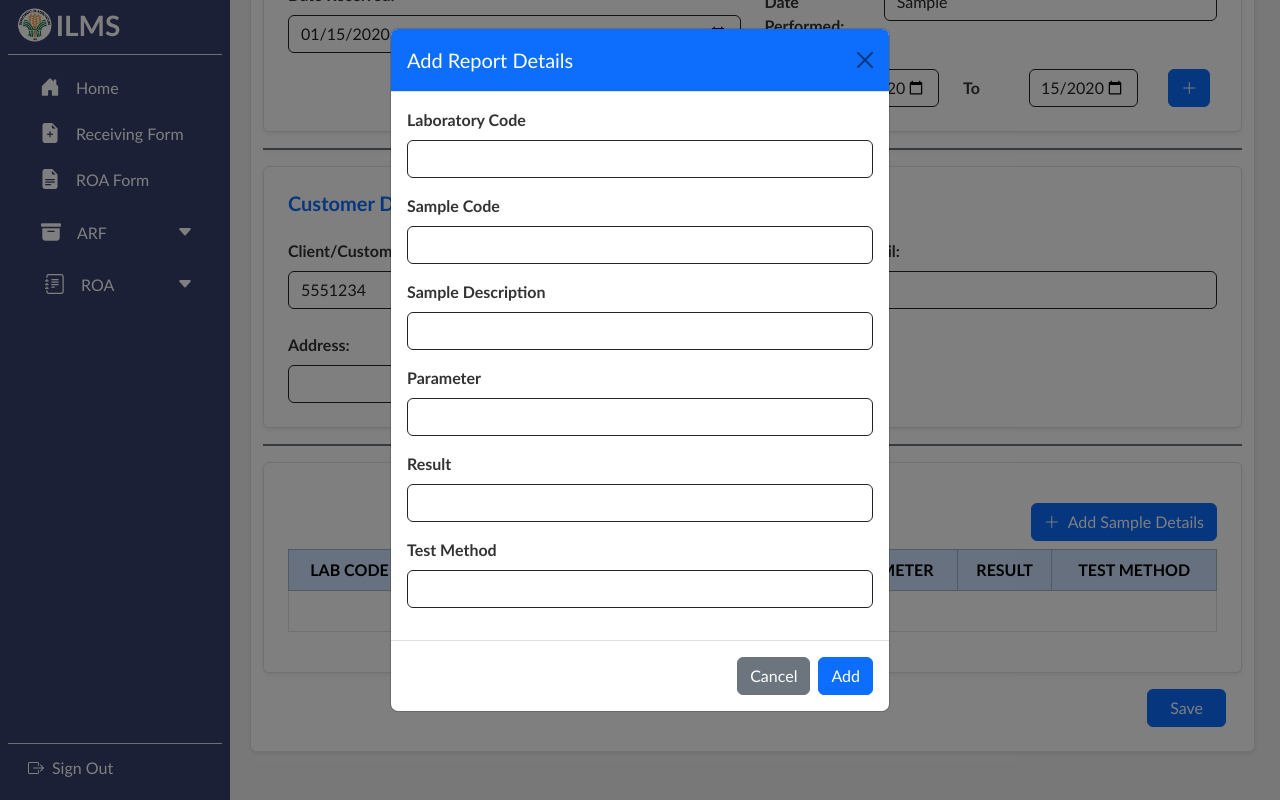
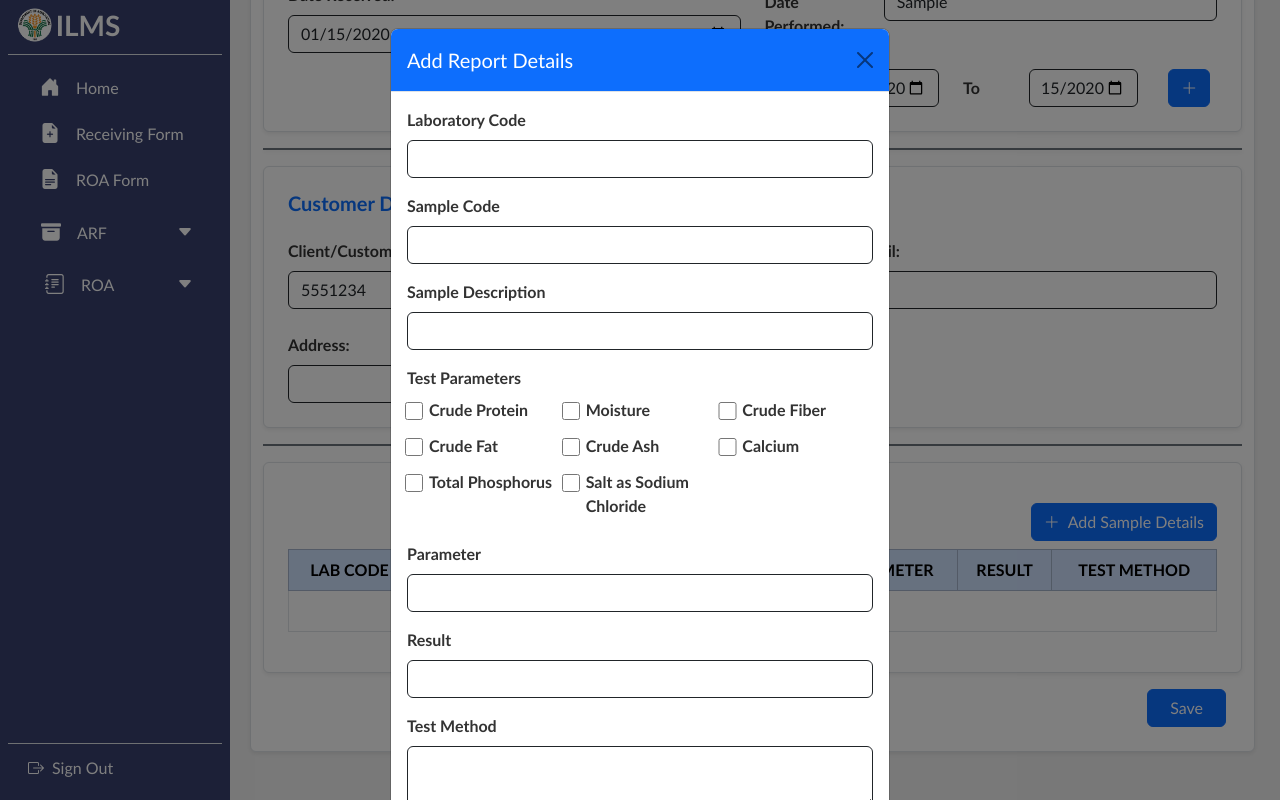
Before and after one commit to patrickbajamunde/LIMS, a React (Vite) app in the folder client/: page /Dco/RoaForm in a window 1280 px wide. Both pictures are taken after typing "2020-01-15", "2020-01-15", "Sample", "2020-01-15", "2020-01-15", "5551234" into the empty fields and a click on the button "Add Sample Details". Shown: the part 374-1174 px from the top of the page. Built offline with nearby package versions, Linux system fonts and the light colour scheme; what @react-pdf/renderer would draw is missing.

Commit message:
UPDATE: added checkbox on generate roa form and the main roa form

```diff
--- a/client/src/interfaces/dco/components/modal/Modal.jsx
+++ b/client/src/interfaces/dco/components/modal/Modal.jsx
@@ -1,6 +1,6 @@
 import React from 'react';
 
-export const RoaModal = ({ show, onClose, reportDetails, onChange, onSubmit }) => {
+export const RoaModal = ({ show, onClose, reportDetails, onChange, onSubmit, checkboxHandler, availableParameters, selectedParameters }) => {
 
   if (!show) return null;
 
@@ -52,6 +52,35 @@ export const RoaModal = ({ show, onClose, reportDetails, onChange, onSubmit }) =
               </div>
 
               <div className="mb-3">
+                <label className="form-label fw-bold">Test Parameters</label>
+                <div className="row g-1">
+                  {availableParameters.map((parameter, index) => (
+                    <div className="form-check col-4 mb-2 " key={index}>
+                      <input
+                        className="form-check-input"
+                        type="checkbox"
+                        id={`parameter-${index}`}
+                        value={parameter}
+                        checked={selectedParameters.includes(parameter)}
+                        onChange={checkboxHandler}
+                        style={{
+                          width: '1.15rem',
+                          height: '1.15rem',
+                          WebkitAppearance: 'checkbox',
+                          MozAppearance: 'checkbox',
+                          appearance: 'auto',
+                          accentColor: '#0d6efd'
+                        }}
+                      />
+                      <label className="form-check-label" htmlFor={`parameter-${index}`}>
+                        {parameter}
+                      </label>
+                    </div>
+                  ))}
+                </div>
+              </div>
+
+              <div className="mb-3">
                 <label className="form-label">Parameter</label>
                 <input
                   type="text"
@@ -70,15 +99,14 @@ export const RoaModal = ({ show, onClose, reportDetails, onChange, onSubmit }) =
                   name="result"
                   value={reportDetails.result}
                   onChange={(e) => onChange('result', e.target.value)}
-
                 />
               </div>
 
               <div className="mb-3">
                 <label className="form-label">Test Method</label>
-                <input
+                <textarea
                   type="text"
-                  className="form-control border border-dark"
+                  className="form-control border border-dark text-start"
                   name="testMethod"
                   value={reportDetails.testMethod}
                   onChange={(e) => onChange('testMethod', e.target.value)}
--- a/client/src/interfaces/dco/forms/GenerateRoa.jsx
+++ b/client/src/interfaces/dco/forms/GenerateRoa.jsx
@@ -91,6 +91,55 @@ function GenerateRoa() {
             setResult({ ...result, [name]: value });
         }
     }
+
+    const availableParameters = [
+        "Crude Protein",
+        "Moisture",
+        "Crude Fiber",
+        "Crude Fat",
+        "Crude Ash",
+        "Calcium",
+        "Total Phosphorus",
+        "Salt as Sodium Chloride",
+    ]
+
+    const methodList = (sampleParam) => {
+        const methodTable = {
+            "Crude Protein": "KJELDAHL (AOAC 2001.11)",
+            "Moisture": "GRAVIMETRIC METHOD (AOAC 930.15)",
+            "Crude Fiber": "GRAVIMETRIC METHOD (AOAC 962.09)",
+            "Crude Fat": "SOXHLET PETROLEUM ETHER (AOAC 2003.06)",
+            "Crude Ash": "GRAVIMETRIC METHOd (AOAC 942.05)",
+            "Calcium": "TITRIMETRIC METHOD (AOAC 927.05)",
+            "Total Phosphorus": "MOLYBDOVANADATE METHOD",
+            "Salt as Sodium Chloride": "MOHR (AOAC 971.27)",
+            "AFLATOXIN": "ELISA VERTOX KIT (AOAC 990.34)"
+        }
+
+        return methodTable[sampleParam] || "";
+    }
+
+    const checkboxHandler = (e) => {
+        const { value, checked } = e.target;
+        setSelectedParameters(prev => {
+            const next = checked ? [...prev, value] : prev.filter(p => p !== value);
+
+            // update the modal draft sampleDetail so the inputs show current selection
+            setReportDetails(prevDetail => ({
+                ...prevDetail,
+                sampleParam: next.join(", "),
+                testMethod: getMethodsForParameters(next)
+            }));
+
+            return next;
+        });
+    }
+
+    const getMethodsForParameters = (parametersArray) => {
+        return parametersArray.map(p => methodList(p)).filter(Boolean).join(", ");
+    }
+
+    const [selectedParameters, setSelectedParameters] = useState([]);
 
     const formatDateRange = (fromDate, toDate) => {
         const from = new Date(fromDate);
@@ -483,6 +532,9 @@ function GenerateRoa() {
                 reportDetails={reportDetails}
                 onChange={reportInputHandler}
                 onSubmit={reportSubmit}
+                availableParameters={availableParameters}
+                selectedParameters={selectedParameters}
+                checkboxHandler={checkboxHandler}
             />
         </div>
     )
--- a/client/src/interfaces/dco/forms/RoaForm.jsx
+++ b/client/src/interfaces/dco/forms/RoaForm.jsx
@@ -18,6 +18,35 @@ function RoaForm() {
     const numberSeries = '0000';
     return `${year}-${month}-${rfcal}-${roa}-${numberSeries}`
   }
+
+  const availableParameters = [
+    "Crude Protein",
+    "Moisture",
+    "Crude Fiber",
+    "Crude Fat",
+    "Crude Ash",
+    "Calcium",
+    "Total Phosphorus",
+    "Salt as Sodium Chloride",
+  ]
+
+  const methodList = (sampleParam) => {
+    const methodTable = {
+      "Crude Protein": "KJELDAHL (AOAC 2001.11)",
+      "Moisture": "GRAVIMETRIC METHOD (AOAC 930.15)",
+      "Crude Fiber": "GRAVIMETRIC METHOD (AOAC 962.09)",
+      "Crude Fat": "SOXHLET PETROLEUM ETHER (AOAC 2003.06)",
+      "Crude Ash": "GRAVIMETRIC METHOd (AOAC 942.05)",
+      "Calcium": "TITRIMETRIC METHOD (AOAC 927.05)",
+      "Total Phosphorus": "MOLYBDOVANADATE METHOD",
+      "Salt as Sodium Chloride": "MOHR (AOAC 971.27)",
+      "AFLATOXIN": "ELISA VERTOX KIT (AOAC 990.34)"
+    }
+
+    return methodTable[sampleParam] || "";
+  }
+
+  const [selectedParameters, setSelectedParameters] = useState([]);
 
   const report = {
     customerName: "",
@@ -74,6 +103,26 @@ function RoaForm() {
     else {
       setResult({ ...result, [name]: value });
     }
+  }
+
+  const checkboxHandler = (e) => {
+    const { value, checked } = e.target;
+    setSelectedParameters(prev => {
+      const next = checked ? [...prev, value] : prev.filter(p => p !== value);
+
+      // update the modal draft sampleDetail so the inputs show current selection
+      setReportDetails(prevDetail => ({
+        ...prevDetail,
+        sampleParam: next.join(", "),
+        testMethod: getMethodsForParameters(next)
+      }));
+
+      return next;
+    });
+  }
+
+  const getMethodsForParameters = (parametersArray) => {
+    return parametersArray.map(p => methodList(p)).filter(Boolean).join(", ");
   }
 
   const formatDateRange = (fromDate, toDate) => {
@@ -184,6 +233,8 @@ function RoaForm() {
                     <option value="Katrina Louise C. Gonzales">Katrina Louise C. Gonzales</option>
                     <option value="Mellen B. Perion">Mellen B. Perion</option>
                     <option value="Danica Mae B. Rodriguez">Danica Mae B. Rodriguez</option>
+                    <option value="Maria Coleen G. Lorbes">Maria Coleen G. Lorbes</option>
+                    <option value="Mary June M. Cadag">Mary June M. Cadag</option>
                   </select>
                 </div>
 
@@ -355,6 +406,9 @@ function RoaForm() {
         reportDetails={reportDetails}
         onChange={reportInputHandler}
         onSubmit={reportSubmit}
+        availableParameters={availableParameters}
+        selectedParameters={selectedParameters}
+        checkboxHandler={checkboxHandler}
       />
     </div>
   )
--- a/client/src/interfaces/dco/pages/UpdateRequest.jsx
+++ b/client/src/interfaces/dco/pages/UpdateRequest.jsx
@@ -259,16 +259,7 @@ function UpdateRequest() {
     }
 
     // Reset and close modal
-    setArfAttachment({
-      sampleDescription: "",
-      parameterReq: "",
-      methodReq: "",
-      labCode: "",
-      sampleCode: "",
-      Barangay: "",
-      Municipality: "",
-      Province: "",
-    });
+
     setArfAttachmentModal(false);
     setIsEditing(false);
     setEditingIndex(null);
```
